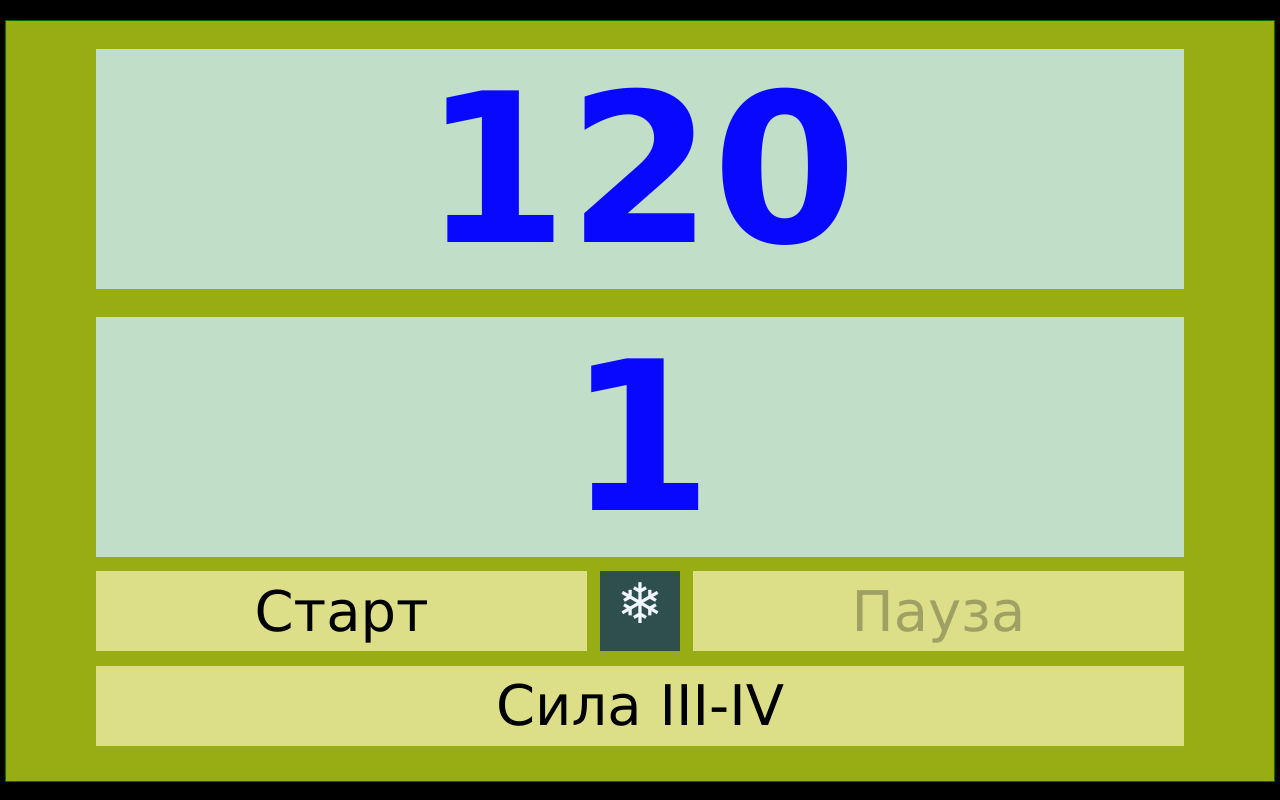
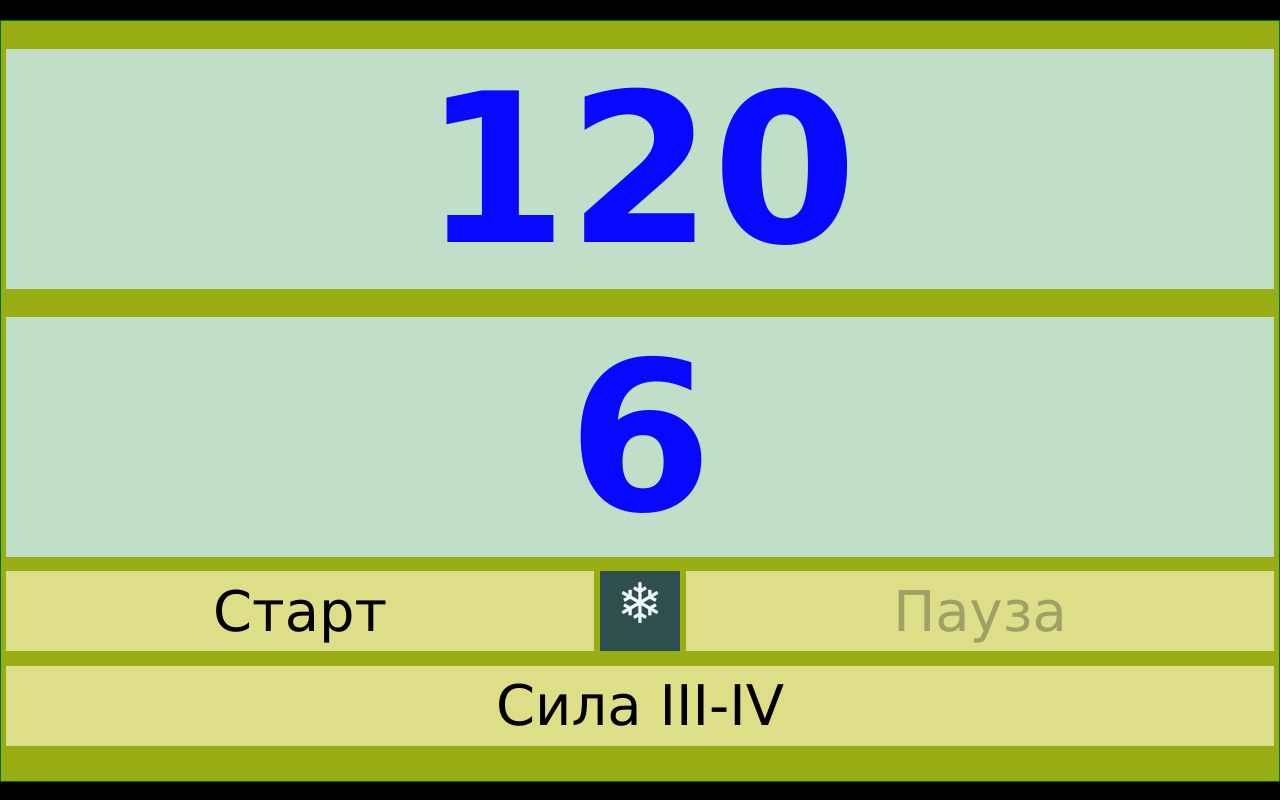
Before and after one commit to avkmzp/voronin, a PHP site: page /timer.html in a window 1280 px wide. Run offline with PHP 8.4, Linux system fonts and the light colour scheme.

Commit message:
Обратный отсчет подходов, увеличение ширины кнопок

```diff
--- a/old.php
+++ b/old.php
@@ -2,7 +2,8 @@
 session_start();
 if (!$_SESSION['password']) {
     unset($_SESSION['password']);
-    header('Location: index.php');
+    echo 'Получилось!';
+//    header('Location: index.php');
 }
 ?>
 <!DOCTYPE html>
--- a/styles/style.css
+++ b/styles/style.css
@@ -14,7 +14,7 @@ body {
 
 div {
     margin: auto;
-    width: 99vw;
+    width: calc(100% - 2px);
     height: 95vh;
     background-color: #98ad13;
     border: #006d00 solid 1px;
@@ -26,10 +26,10 @@ div {
 
 div div {
     border: none;
-    margin: 3.5vh 3vw 0 3vw;
+    margin: 3.5vh 0 0 0;
     background-color: #c1dec9;
     padding: 2vh 3vw auto 3vw;
-    width: 85vw;
+    width: 99vw;
     height: 30vh;
     color: #0808ff;
     font-size: 26vh;
@@ -39,8 +39,8 @@ div div {
 
 input {
     border: none;
-    margin: 1.8vh 0.5vw 0 0.5vw;
-    width: calc((83vw - 10vh)/2);
+    margin: 1.8vh 0 0 0;
+    width: calc((98vw - 10vh)/2);
     height: 10vh;
     background-color: #dcde88;
     text-align: center;
@@ -59,7 +59,7 @@ a, a:active, a:visited {
 }
 
 #programs {
-    width: 85vw;
+    width: 99vw;
 }
 
 #sleep {
--- a/timer.html
+++ b/timer.html
@@ -61,8 +61,8 @@
                     if (seconds == 0) {
                         peek();
                         seconds = secondsPeek;
-                        approach++;
-                        if (approach > numberOfApproach) {
+                        approach--;
+                        if (approach < 1) {
                             itemOfExercise++;
                             if (itemOfExercise >= (programs[itemOfProgram].length - 1) / 4) {
                                 document.getElementById('time').innerHTML = 'Всё';
@@ -74,7 +74,7 @@
                             secondsTic = programs[itemOfProgram][itemOfExercise * 4 + 2];
                             secondsPeek = programs[itemOfProgram][itemOfExercise * 4 + 3];
                             seconds = secondsPeek; //Текущая секунда
-                            approach = 1; // Текущий подход
+                            approach = numberOfApproach; // Текущий подход
 
                         }
                     }
@@ -96,7 +96,7 @@
             secondsTic = programs[itemOfProgram][itemOfExercise + 2];
             secondsPeek = programs[itemOfProgram][itemOfExercise + 3];
             seconds = secondsPeek;
-            approach = 1;
+            approach = numberOfApproach;
         }
 
         function pauseTimer() {
@@ -120,6 +120,7 @@
             secondsPeek = programs[itemOfProgram][itemOfExercise + 3];
             document.getElementById('programs').value = programs[itemOfProgram][0];
             document.getElementById('time').innerHTML = programs[itemOfProgram][3];
+            document.getElementById('approach').innerHTML = numberOfApproach;
         }
 
         function peek() {
```
